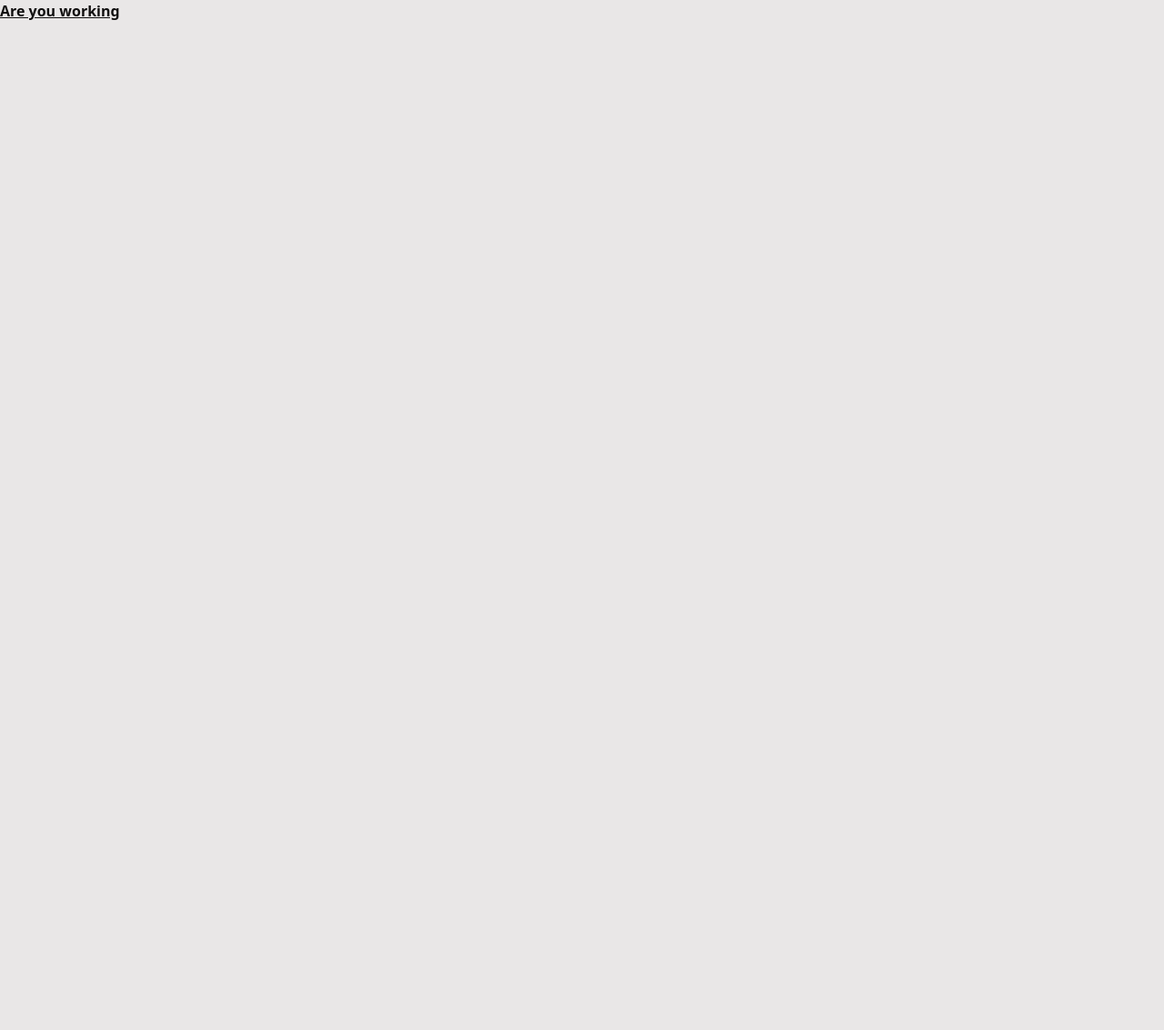
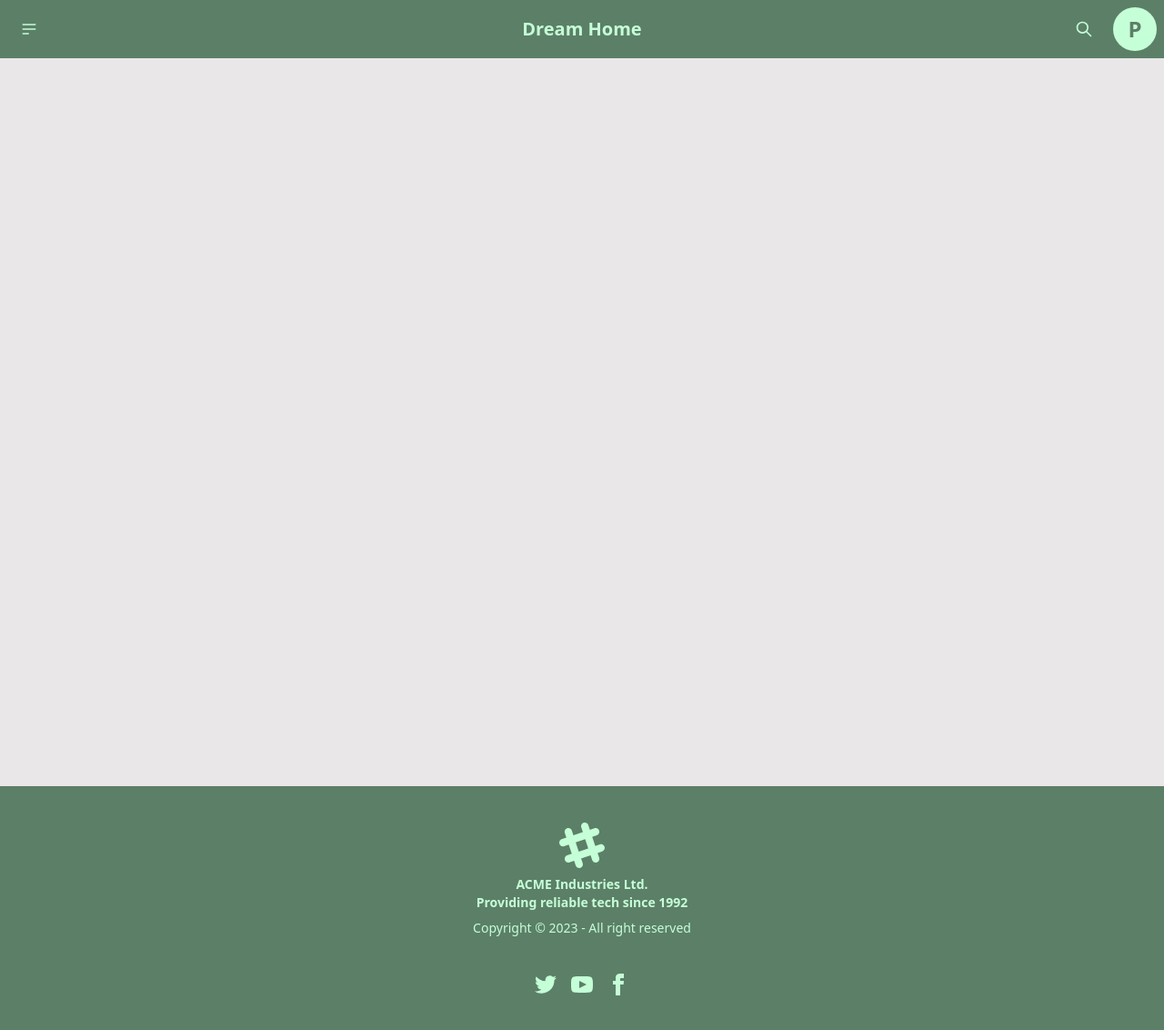
Before and after one commit to parikshith078/dream-home, a Next.js app: page / in a window 1280 px wide. Shown: the whole page at 91% size. Before the commit the page ends 800 px from the top, so only its background shows below. Built offline with nearby package versions, Linux system fonts and the light colour scheme.

Commit message:
added footer and Navbar

```diff
--- /dev/null
+++ b/src/components/Footer.tsx
@@ -0,0 +1,65 @@
+import React from "react";
+
+const Footer = () => {
+  return (
+    <footer className="footer footer-center p-10 bg-primary text-primary-content">
+      <div>
+        <svg
+          width="50"
+          height="50"
+          viewBox="0 0 24 24"
+          xmlns="http://www.w3.org/2000/svg"
+          fillRule="evenodd"
+          clipRule="evenodd"
+          className="inline-block fill-current"
+        >
+          <path d="M22.672 15.226l-2.432.811.841 2.515c.33 1.019-.209 2.127-1.23 2.456-1.15.325-2.148-.321-2.463-1.226l-.84-2.518-5.013 1.677.84 2.517c.391 1.203-.434 2.542-1.831 2.542-.88 0-1.601-.564-1.86-1.314l-.842-2.516-2.431.809c-1.135.328-2.145-.317-2.463-1.229-.329-1.018.211-2.127 1.231-2.456l2.432-.809-1.621-4.823-2.432.808c-1.355.384-2.558-.59-2.558-1.839 0-.817.509-1.582 1.327-1.846l2.433-.809-.842-2.515c-.33-1.02.211-2.129 1.232-2.458 1.02-.329 2.13.209 2.461 1.229l.842 2.515 5.011-1.677-.839-2.517c-.403-1.238.484-2.553 1.843-2.553.819 0 1.585.509 1.85 1.326l.841 2.517 2.431-.81c1.02-.33 2.131.211 2.461 1.229.332 1.018-.21 2.126-1.23 2.456l-2.433.809 1.622 4.823 2.433-.809c1.242-.401 2.557.484 2.557 1.838 0 .819-.51 1.583-1.328 1.847m-8.992-6.428l-5.01 1.675 1.619 4.828 5.011-1.674-1.62-4.829z"></path>
+        </svg>
+        <p className="font-bold">
+          ACME Industries Ltd. <br />
+          Providing reliable tech since 1992
+        </p>
+        <p>Copyright © 2023 - All right reserved</p>
+      </div>
+      <div>
+        <div className="grid grid-flow-col gap-4">
+          <a>
+            <svg
+              xmlns="http://www.w3.org/2000/svg"
+              width="24"
+              height="24"
+              viewBox="0 0 24 24"
+              className="fill-current"
+            >
+              <path d="M24 4.557c-.883.392-1.832.656-2.828.775 1.017-.609 1.798-1.574 2.165-2.724-.951.564-2.005.974-3.127 1.195-.897-.957-2.178-1.555-3.594-1.555-3.179 0-5.515 2.966-4.797 6.045-4.091-.205-7.719-2.165-10.148-5.144-1.29 2.213-.669 5.108 1.523 6.574-.806-.026-1.566-.247-2.229-.616-.054 2.281 1.581 4.415 3.949 4.89-.693.188-1.452.232-2.224.084.626 1.956 2.444 3.379 4.6 3.419-2.07 1.623-4.678 2.348-7.29 2.04 2.179 1.397 4.768 2.212 7.548 2.212 9.142 0 14.307-7.721 13.995-14.646.962-.695 1.797-1.562 2.457-2.549z"></path>
+            </svg>
+          </a>
+          <a>
+            <svg
+              xmlns="http://www.w3.org/2000/svg"
+              width="24"
+              height="24"
+              viewBox="0 0 24 24"
+              className="fill-current"
+            >
+              <path d="M19.615 3.184c-3.604-.246-11.631-.245-15.23 0-3.897.266-4.356 2.62-4.385 8.816.029 6.185.484 8.549 4.385 8.816 3.6.245 11.626.246 15.23 0 3.897-.266 4.356-2.62 4.385-8.816-.029-6.185-.484-8.549-4.385-8.816zm-10.615 12.816v-8l8 3.993-8 4.007z"></path>
+            </svg>
+          </a>
+          <a>
+            <svg
+              xmlns="http://www.w3.org/2000/svg"
+              width="24"
+              height="24"
+              viewBox="0 0 24 24"
+              className="fill-current"
+            >
+              <path d="M9 8h-3v4h3v12h5v-12h3.642l.358-4h-4v-1.667c0-.955.192-1.333 1.115-1.333h2.885v-5h-3.808c-3.596 0-5.192 1.583-5.192 4.615v3.385z"></path>
+            </svg>
+          </a>
+        </div>
+      </div>
+    </footer>
+  );
+};
+
+export default Footer;
--- /dev/null
+++ b/src/components/NavBar.tsx
@@ -0,0 +1,68 @@
+import Image from "next/image";
+
+const NavBar = () => {
+  return (
+    <div className="navbar bg-primary text-primary-content">
+      <div className="navbar-start">
+        <div className="dropdown">
+          <label tabIndex={0} className="btn btn-ghost btn-circle">
+            <svg
+              xmlns="http://www.w3.org/2000/svg"
+              className="h-5 w-5"
+              fill="none"
+              viewBox="0 0 24 24"
+              stroke="currentColor"
+            >
+              <path
+                strokeLinecap="round"
+                strokeLinejoin="round"
+                strokeWidth="2"
+                d="M4 6h16M4 12h16M4 18h7"
+              />
+            </svg>
+          </label>
+          <ul
+            tabIndex={0}
+            className="menu menu-compact dropdown-content mt-3 p-2 shadow bg-primary rounded-box w-52"
+          >
+            <li>
+              <a>Homepage</a>
+            </li>
+            <li>
+              <a>Portfolio</a>
+            </li>
+            <li>
+              <a>About</a>
+            </li>
+          </ul>
+        </div>
+      </div>
+      <div className="navbar-center">
+        <a className="btn btn-ghost normal-case text-xl">Dream Home</a>
+      </div>
+      <div className="navbar-end gap-2">
+        <button className="btn btn-ghost btn-circle">
+          <svg
+            xmlns="http://www.w3.org/2000/svg"
+            className="h-5 w-5"
+            fill="none"
+            viewBox="0 0 24 24"
+            stroke="currentColor"
+          >
+            <path
+              strokeLinecap="round"
+              strokeLinejoin="round"
+              strokeWidth="2"
+              d="M21 21l-6-6m2-5a7 7 0 11-14 0 7 7 0 0114 0z"
+            />
+          </svg>
+        </button>
+        <button className="btn btn-ghost btn-circle text-[24px] bg-primary-content text-primary">
+          P
+        </button>
+      </div>
+    </div>
+  );
+};
+
+export default NavBar;
--- /dev/null
+++ b/src/components/SearchDiv.tsx
@@ -0,0 +1,5 @@
+const SearchDiv = () => {
+  return <div>SearchDiv</div>;
+};
+
+export default SearchDiv;
--- a/src/pages/index.tsx
+++ b/src/pages/index.tsx
@@ -1,6 +1,8 @@
 import Head from "next/head";
 import Image from "next/image";
 import { Inter } from "next/font/google";
+import NavBar from "@/components/NavBar";
+import Footer from "@/components/Footer";
 
 const inter = Inter({ subsets: ["latin"] });
 
@@ -14,7 +16,9 @@
         {/* TODO: Add favicon */}
         {/* <link rel="icon" href="/favicon.ico" /> */}
       </Head>
-      <main className=" underline font-bold">Are you working</main>
+      <NavBar />
+      <main className="w-screen h-screen"></main>
+      <Footer />
     </>
   );
 }
```
